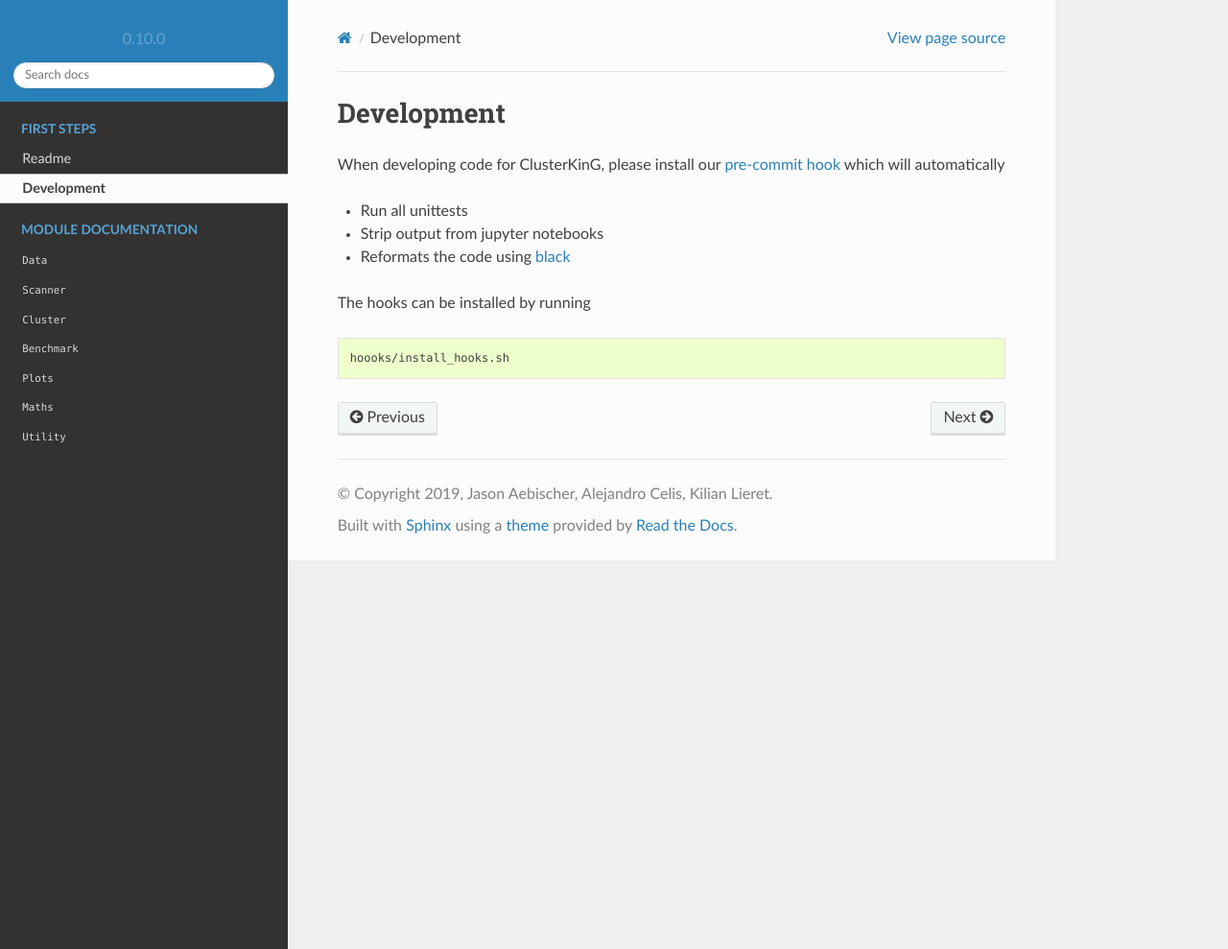
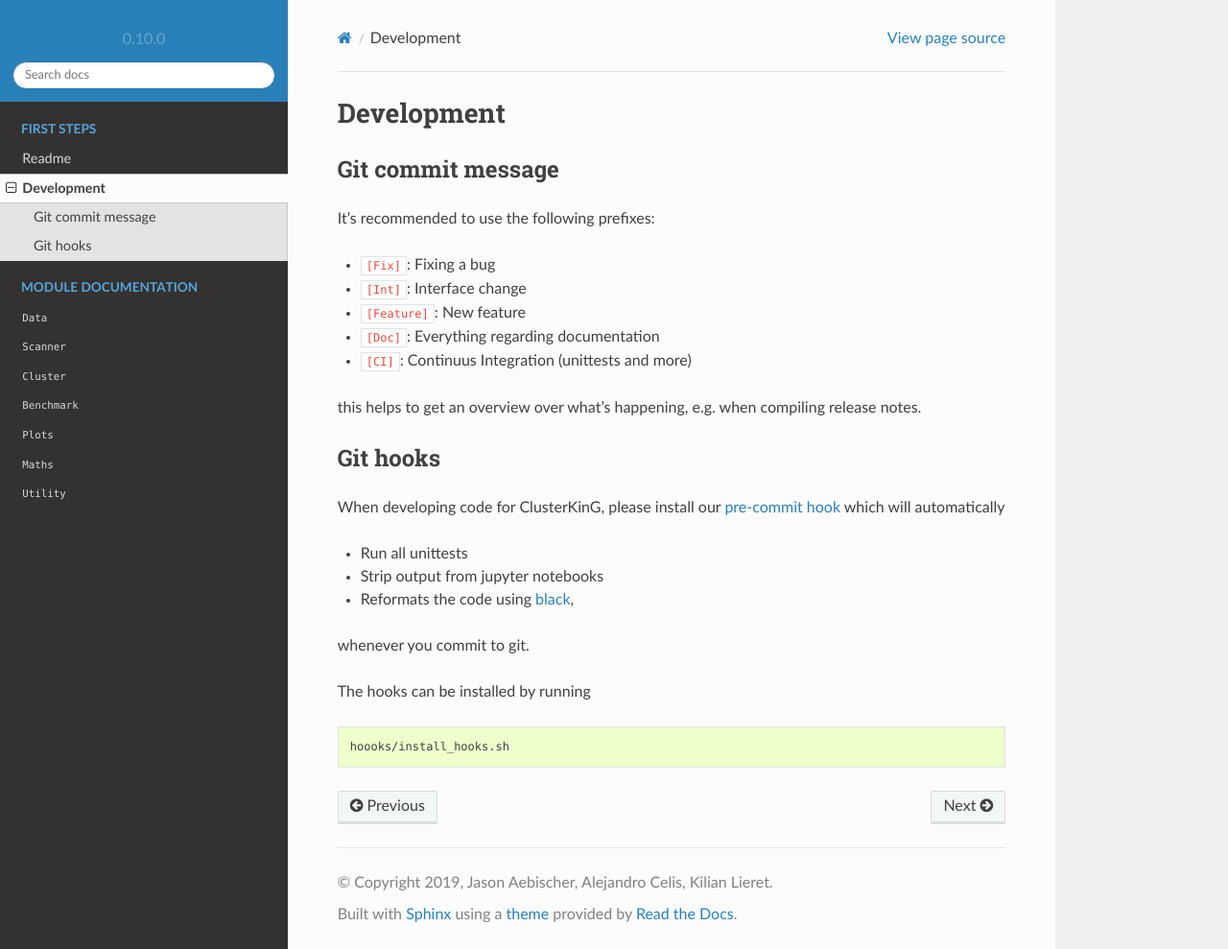
Before and after one commit to clusterking/clusterking, a Sphinx documentation site: the page built from doc/development.rst, in a window 1280 px wide and 989 px high. Shown: the whole window at 96% size. Built offline with Sphinx 7.4.7 and the Read the Docs theme 2.0.0, drawn with Linux system fonts in a browser that asks for light colours.

Commit message:
[Doc] Commit message format @dev notes

```diff
--- a/doc/development.rst
+++ b/doc/development.rst
@@ -1,5 +1,22 @@
 Development
 ===========
+
+Git commit message
+------------------
+
+It's recommended to use the following prefixes:
+
+* ``[Fix]``: Fixing a bug
+* ``[Int]``: Interface change
+* ``[Feature]``: New feature
+* ``[Doc]``: Everything regarding documentation
+* ``[CI]``: Continuus Integration (unittests and more)
+
+this helps to get an overview over what's happening, e.g. when compiling
+release notes.
+
+Git hooks
+---------
 
 When developing code for ClusterKinG, please install our
 `pre-commit hook <https://git-scm.com/book/en/v2/Customizing-Git-Git-Hooks>`_
@@ -7,7 +24,9 @@ which will automatically
 
 * Run all unittests
 * Strip output from jupyter notebooks
-* Reformats the code using `black <https://github.com/python/black>`_
+* Reformats the code using `black <https://github.com/python/black>`_,
+
+whenever you commit to git.
 
 The hooks can be installed by running
 
```
